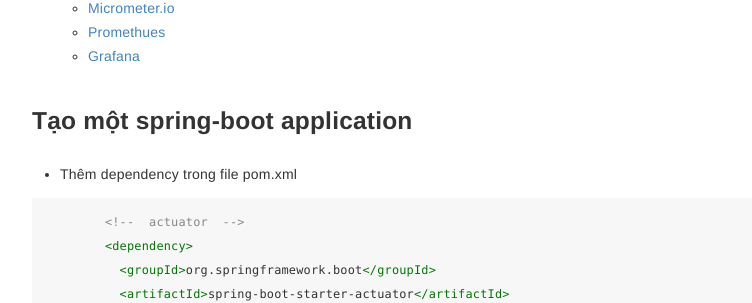
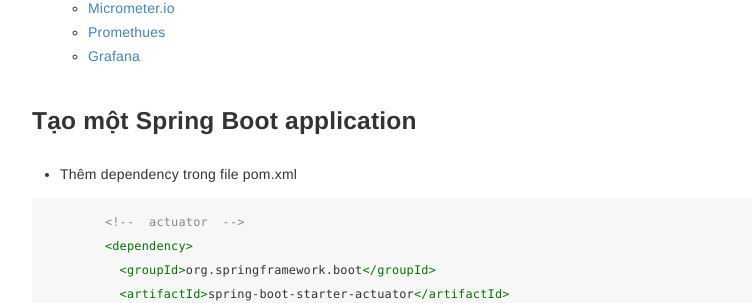
Before and after one commit to huypva/code-by-example-site, a Jekyll site: the page built from _posts/2021-09-17-spring-boot-prometheus-grafana.md, in a window 1280 px wide. Shown: the part 515-818 px from the top of the page, without its empty margins (223-975 px from the left). Built offline with Jekyll 4.4.1, drawn with Linux system fonts in a browser that asks for light colours; some of the changed text lies outside the part shown.

Commit message:
Update title

```diff
--- a/_posts/2021-09-17-spring-boot-prometheus-grafana.md
+++ b/_posts/2021-09-17-spring-boot-prometheus-grafana.md
@@ -19,7 +19,7 @@ source: https://github.com/huypva/spring-boot-prometheus-grafana-example
   - [Promethues](https://prometheus.io/)
   - [Grafana](https://grafana.com/)
 
-## Tạo một spring-boot application
+## Tạo một Spring Boot application
 
 - Thêm dependency trong file pom.xml
 
```
